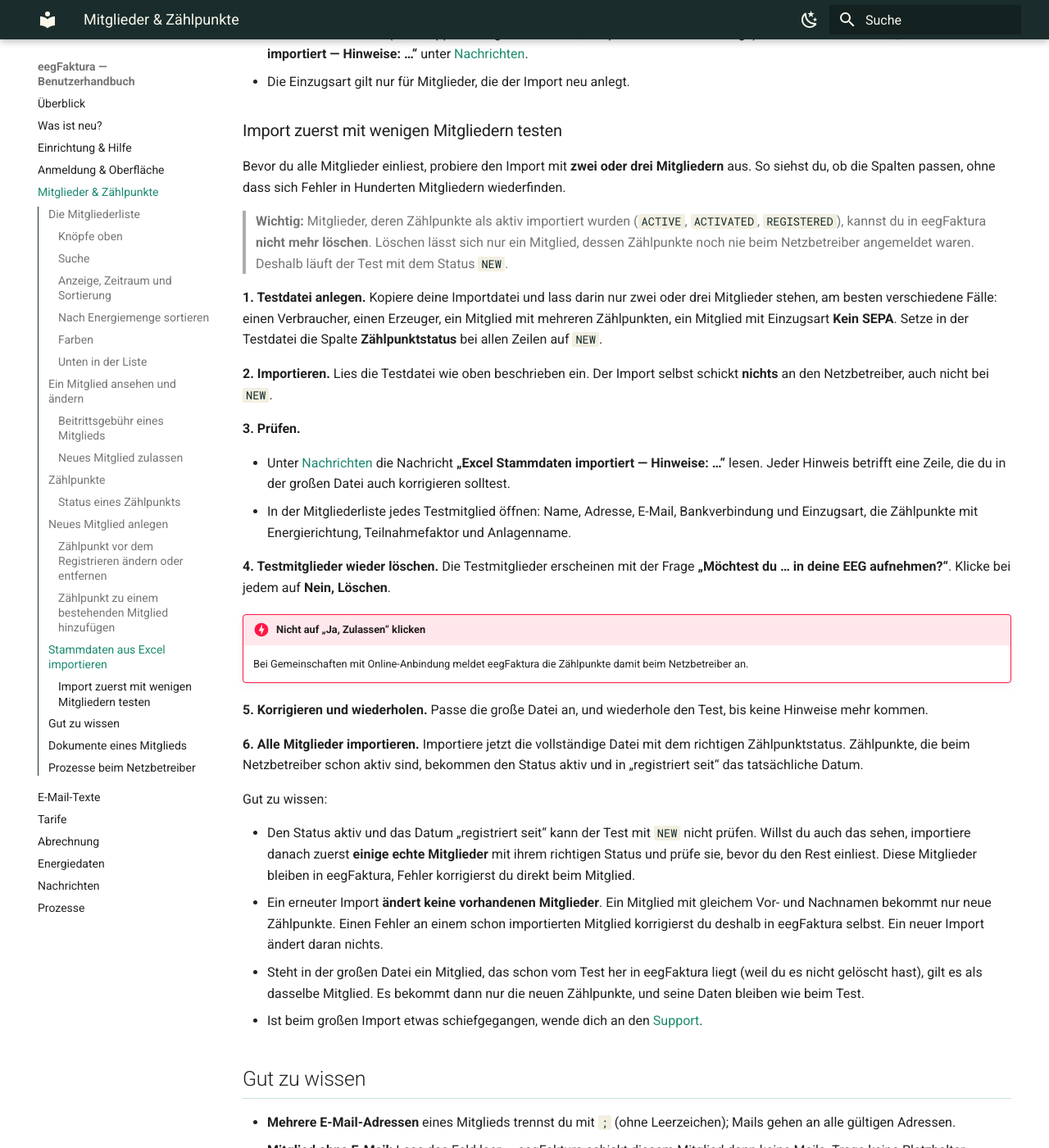
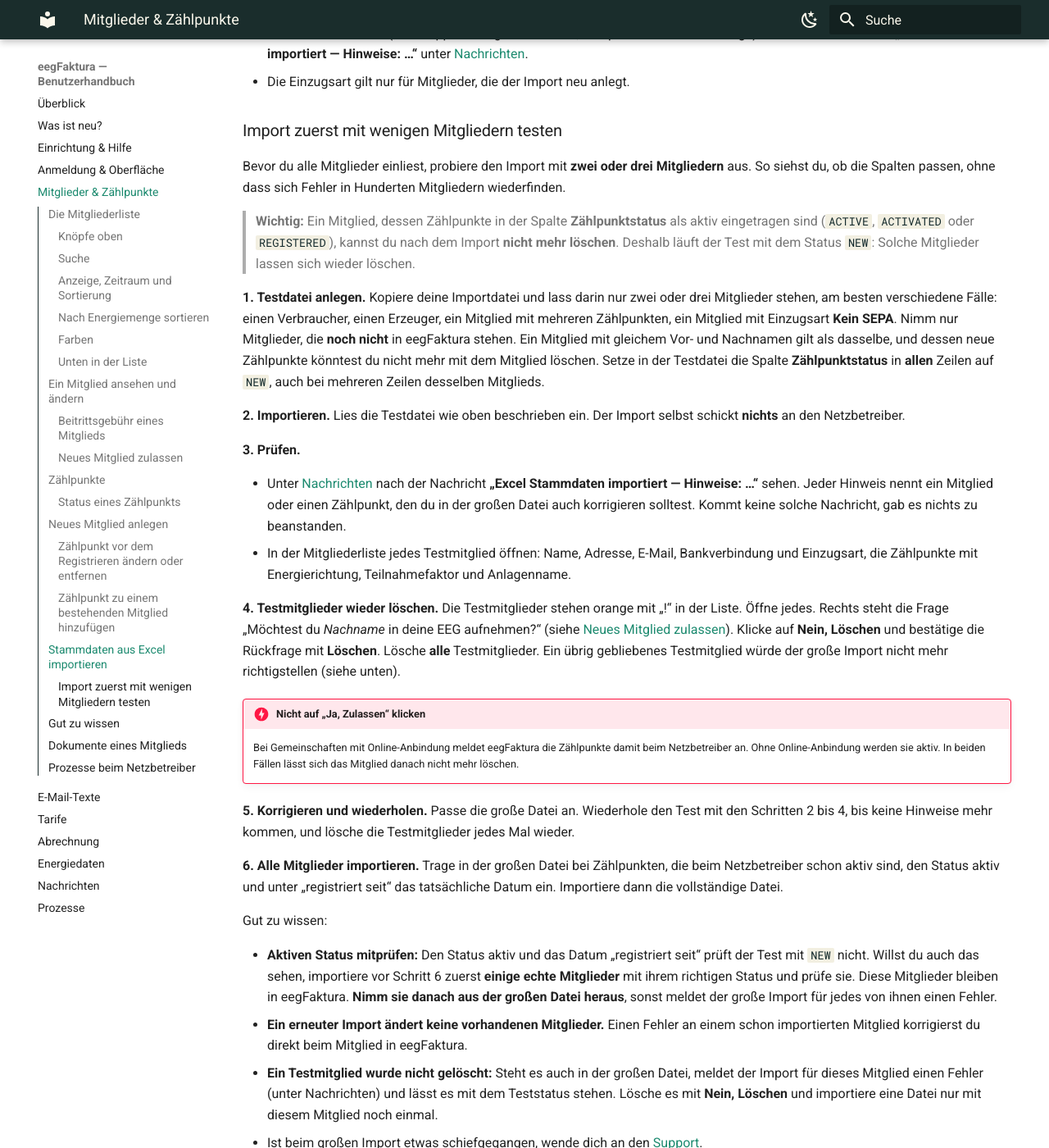
Before and after one commit to eegfaktura/eegfaktura-user-guide, an MkDocs documentation site: the page built from docs/02-mitglieder-zaehlpunkte.md, in a window 1280 px wide and 1400 px high, scrolled down 12186 px. Shown: the whole window at 82% size. Built offline with MkDocs 1.6.1 and Material for MkDocs 9.7.7, drawn with Linux system fonts in a browser that asks for light colours.

Commit message:
docs: import test section after review
Leftover test members and members imported early fail the full import
(their metering points exist already): say so and how to fix it. Only
members not yet in eegFaktura for the test; status NEW in all rows; where
the „aufnehmen?“ question is and the second confirmation; „Zulassen“ also
makes the member undeletable without online connection; no message means
nothing to report; step 6 says what to enter in the file.

Co-Authored-By: Claude Opus 5.5 <noreply@anthropic.com>

```diff
--- a/docs/02-mitglieder-zaehlpunkte.md
+++ b/docs/02-mitglieder-zaehlpunkte.md
@@ -291,47 +291,55 @@ So verhält sich der Import:
 Bevor du alle Mitglieder einliest, probiere den Import mit **zwei oder drei Mitgliedern** aus. So siehst du, ob die
 Spalten passen, ohne dass sich Fehler in Hunderten Mitgliedern wiederfinden.
 
-> **Wichtig:** Mitglieder, deren Zählpunkte als aktiv importiert wurden (`ACTIVE`, `ACTIVATED`, `REGISTERED`), kannst
-> du in eegFaktura **nicht mehr löschen**. Löschen lässt sich nur ein Mitglied, dessen Zählpunkte noch nie beim
-> Netzbetreiber angemeldet waren. Deshalb läuft der Test mit dem Status `NEW`.
+> **Wichtig:** Ein Mitglied, dessen Zählpunkte in der Spalte **Zählpunktstatus** als aktiv eingetragen sind
+> (`ACTIVE`, `ACTIVATED` oder `REGISTERED`), kannst du nach dem Import **nicht mehr löschen**. Deshalb läuft der Test
+> mit dem Status `NEW`: Solche Mitglieder lassen sich wieder löschen.
 
 **1. Testdatei anlegen.** Kopiere deine Importdatei und lass darin nur zwei oder drei Mitglieder stehen, am besten
 verschiedene Fälle: einen Verbraucher, einen Erzeuger, ein Mitglied mit mehreren Zählpunkten, ein Mitglied mit
-Einzugsart **Kein SEPA**. Setze in der Testdatei die Spalte **Zählpunktstatus** bei allen Zeilen auf `NEW`.
+Einzugsart **Kein SEPA**. Nimm nur Mitglieder, die **noch nicht** in eegFaktura stehen. Ein Mitglied mit gleichem
+Vor- und Nachnamen gilt als dasselbe, und dessen neue Zählpunkte könntest du nicht mehr mit dem Mitglied löschen.
+Setze in der Testdatei die Spalte **Zählpunktstatus** in **allen** Zeilen auf `NEW`, auch bei mehreren Zeilen
+desselben Mitglieds.
 
 **2. Importieren.** Lies die Testdatei wie oben beschrieben ein. Der Import selbst schickt **nichts** an den
-Netzbetreiber, auch nicht bei `NEW`.
+Netzbetreiber.
 
 **3. Prüfen.**
 
-- Unter [Nachrichten](07-nachrichten.md) die Nachricht **„Excel Stammdaten importiert — Hinweise: …“** lesen. Jeder
-  Hinweis betrifft eine Zeile, die du in der großen Datei auch korrigieren solltest.
+- Unter [Nachrichten](07-nachrichten.md) nach der Nachricht **„Excel Stammdaten importiert — Hinweise: …“** sehen.
+  Jeder Hinweis nennt ein Mitglied oder einen Zählpunkt, den du in der großen Datei auch korrigieren solltest. Kommt
+  keine solche Nachricht, gab es nichts zu beanstanden.
 - In der Mitgliederliste jedes Testmitglied öffnen: Name, Adresse, E-Mail, Bankverbindung und Einzugsart, die
   Zählpunkte mit Energierichtung, Teilnahmefaktor und Anlagenname.
 
-**4. Testmitglieder wieder löschen.** Die Testmitglieder erscheinen mit der Frage **„Möchtest du … in deine EEG
-aufnehmen?“**. Klicke bei jedem auf **Nein, Löschen**.
+**4. Testmitglieder wieder löschen.** Die Testmitglieder stehen orange mit „!“ in der Liste. Öffne jedes. Rechts steht
+die Frage „Möchtest du *Nachname* in deine EEG aufnehmen?“ (siehe [Neues Mitglied zulassen](#neues-mitglied-zulassen)).
+Klicke auf **Nein, Löschen** und bestätige die Rückfrage mit **Löschen**. Lösche **alle** Testmitglieder. Ein
+übrig gebliebenes Testmitglied würde der große Import nicht mehr richtigstellen (siehe unten).
 
 !!! danger "Nicht auf „Ja, Zulassen“ klicken"
-    Bei Gemeinschaften mit Online-Anbindung meldet eegFaktura die Zählpunkte damit beim Netzbetreiber an.
+    Bei Gemeinschaften mit Online-Anbindung meldet eegFaktura die Zählpunkte damit beim Netzbetreiber an. Ohne
+    Online-Anbindung werden sie aktiv. In beiden Fällen lässt sich das Mitglied danach nicht mehr löschen.
 
-**5. Korrigieren und wiederholen.** Passe die große Datei an, und wiederhole den Test, bis keine Hinweise mehr
-kommen.
+**5. Korrigieren und wiederholen.** Passe die große Datei an. Wiederhole den Test mit den Schritten 2 bis 4, bis
+keine Hinweise mehr kommen, und lösche die Testmitglieder jedes Mal wieder.
 
-**6. Alle Mitglieder importieren.** Importiere jetzt die vollständige Datei mit dem richtigen Zählpunktstatus.
-Zählpunkte, die beim Netzbetreiber schon aktiv sind, bekommen den Status aktiv und in „registriert seit“ das
-tatsächliche Datum.
+**6. Alle Mitglieder importieren.** Trage in der großen Datei bei Zählpunkten, die beim Netzbetreiber schon aktiv
+sind, den Status aktiv und unter „registriert seit“ das tatsächliche Datum ein. Importiere dann die vollständige
+Datei.
 
 Gut zu wissen:
 
-- Den Status aktiv und das Datum „registriert seit“ kann der Test mit `NEW` nicht prüfen. Willst du auch das sehen,
-  importiere danach zuerst **einige echte Mitglieder** mit ihrem richtigen Status und prüfe sie, bevor du den Rest
-  einliest. Diese Mitglieder bleiben in eegFaktura, Fehler korrigierst du direkt beim Mitglied.
-- Ein erneuter Import **ändert keine vorhandenen Mitglieder**. Ein Mitglied mit gleichem Vor- und Nachnamen bekommt
-  nur neue Zählpunkte. Einen Fehler an einem schon importierten Mitglied korrigierst du deshalb in eegFaktura selbst.
-  Ein neuer Import ändert daran nichts.
-- Steht in der großen Datei ein Mitglied, das schon vom Test her in eegFaktura liegt (weil du es nicht gelöscht hast),
-  gilt es als dasselbe Mitglied. Es bekommt dann nur die neuen Zählpunkte, und seine Daten bleiben wie beim Test.
+- **Aktiven Status mitprüfen:** Den Status aktiv und das Datum „registriert seit“ prüft der Test mit `NEW` nicht.
+  Willst du auch das sehen, importiere vor Schritt 6 zuerst **einige echte Mitglieder** mit ihrem richtigen Status
+  und prüfe sie. Diese Mitglieder bleiben in eegFaktura. **Nimm sie danach aus der großen Datei heraus**, sonst
+  meldet der große Import für jedes von ihnen einen Fehler.
+- **Ein erneuter Import ändert keine vorhandenen Mitglieder.** Einen Fehler an einem schon importierten Mitglied
+  korrigierst du direkt beim Mitglied in eegFaktura.
+- **Ein Testmitglied wurde nicht gelöscht:** Steht es auch in der großen Datei, meldet der Import für dieses Mitglied
+  einen Fehler (unter Nachrichten) und lässt es mit dem Teststatus stehen. Lösche es mit **Nein, Löschen** und
+  importiere eine Datei nur mit diesem Mitglied noch einmal.
 - Ist beim großen Import etwas schiefgegangen, wende dich an den [Support](einrichtung-hilfe.md#hilfe-und-support).
 
 ## Gut zu wissen
```
